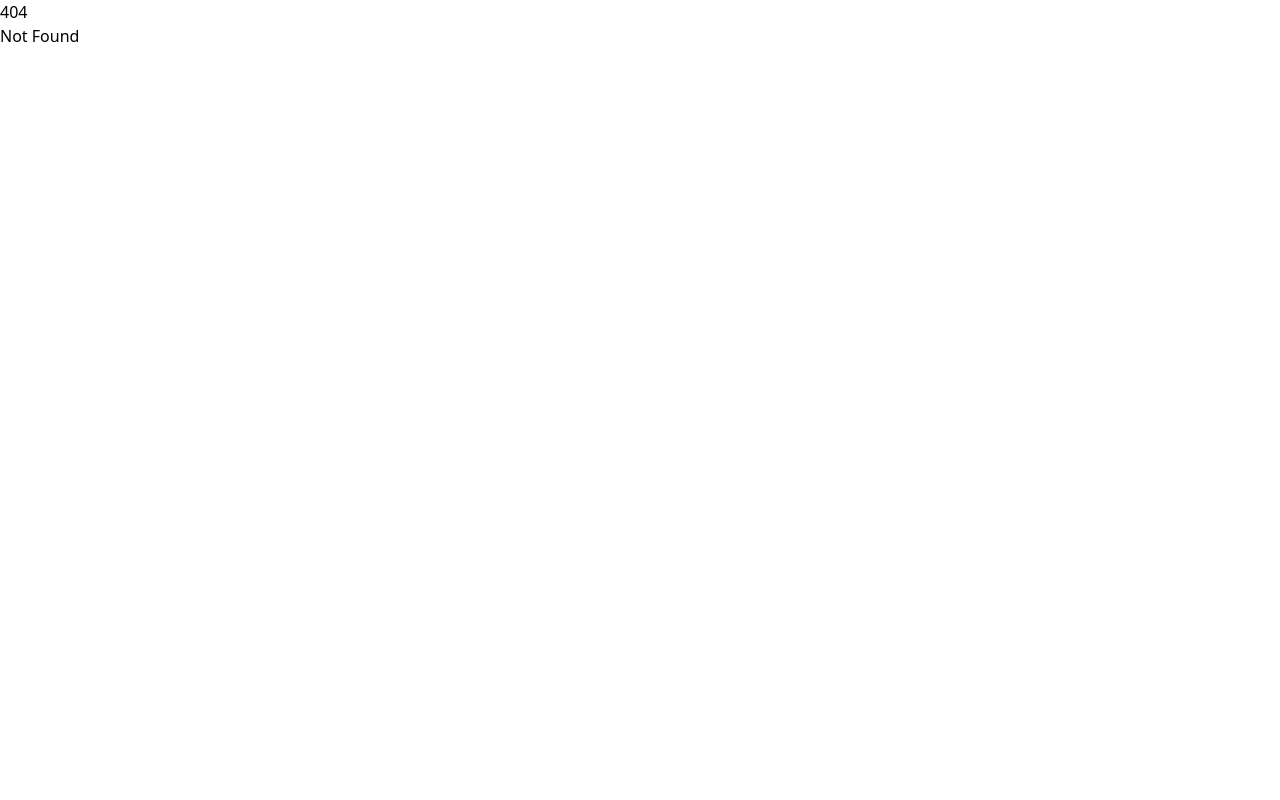
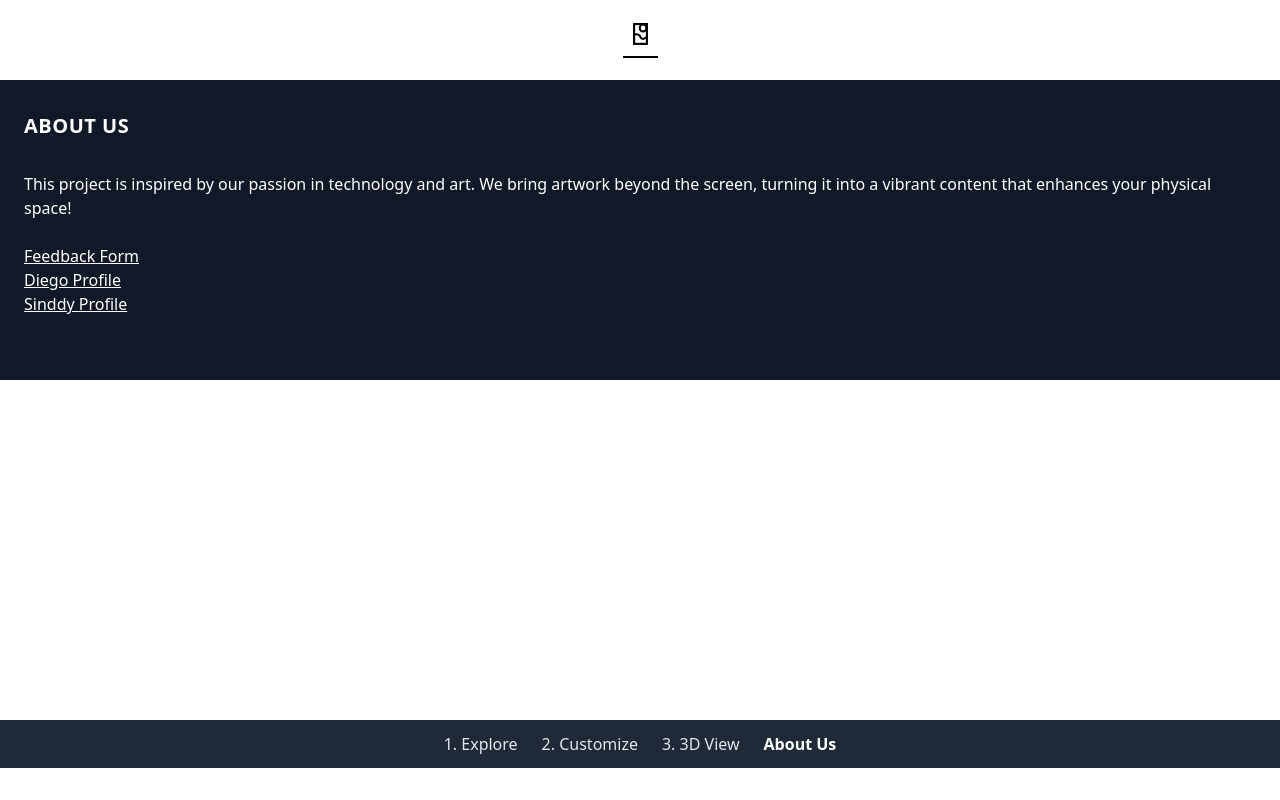
Before and after one commit to DiegoXR/decorar, a SvelteKit app: page /MainNavigation/AboutUs in a window 1280 px wide. Before the commit this address had no page. Built offline with nearby package versions, Linux system fonts and the light colour scheme.

Commit message:
UI Fixes

```diff
--- a/src/lib/components/UIComponents/DropdownInitializable.svelte
+++ b/src/lib/components/UIComponents/DropdownInitializable.svelte
@@ -84,7 +84,7 @@
       {formatDimensions(selected)}
     </button>
     {#if isOpen}
-      <div class="absolute right-0 w-48 mt-2 bg-white shadow-lg rounded-md z-10">
+      <div class="absolute right-0  top-[-30px] w-48  bg-white shadow-lg rounded-md z-10">
         <ul>
           {#each availableSizes as option}
             <button
--- a/src/lib/components/UIComponents/ImageCard.svelte
+++ b/src/lib/components/UIComponents/ImageCard.svelte
@@ -44,10 +44,10 @@
         </div>
 
         <div class="pt-3 flex items-center justify-center">
-            <p class="">Product Name</p>
+            <p class="">Art Info</p>
 
             <button
-            class="mx-2 mb-2 flex items-center justify-center  bg-white px-3 py-3" on:click={goToCustomize}>
+            class="mx-2 flex items-center justify-center  bg-white px-3 py-3" on:click={goToCustomize}>
             <NextIcon></NextIcon>
             <span class=" font-medium text-gray-700">Customize</span>
             </button>
--- a/src/lib/components/UIComponents/NavigationBar.svelte
+++ b/src/lib/components/UIComponents/NavigationBar.svelte
@@ -1,11 +1,25 @@
+<script>
+import { page } from '$app/stores';
+import { derived } from 'svelte/store';
+
+
+</script>
+
+
+
 <nav class=" text-black   bg-white w-full h-[10vh] bottom-0 fixed z-10">
-    <div class="mx-auto">
+    <div class="mx-auto bg-gray-800">
         <div class="flex justify-center items-center">
             <div class="flex items-center">
                 <!-- Navigation Links -->
-                <a href="/MainNavigation/Explore" class="rounded px-3 py-3">Explore</a>
-                <a href="/MainNavigation/Setup" class="rounded px-3 py-3">Setup</a>
-                <a href="/MainNavigation/3DPage" class="rounded px-3 py-3">3DPage</a>
+                <a href="/MainNavigation/Explore" class="rounded px-3 py-3 text-gray-200" class:active={$page.route.id?.includes("Explore")}>1. Explore
+                <!-- <div class=" w-full h-[2px] bg-red-500" class:activeLine={$page.route.id?.includes("Explore")}> -->
+                <!-- </div> -->
+
+                </a>
+                <a href="/MainNavigation/Setup" class="rounded px-3 py-3 text-gray-200" class:active={$page.route.id?.includes("Setup")}> 2. Customize</a>
+                <a href="/MainNavigation/3DPage" class="rounded px-3 py-3  text-gray-200" class:active={$page.route.id?.includes("3DPage")}>3. 3D View</a>
+                <a href="/MainNavigation/AboutUs" class="rounded px-3 py-3  text-gray-200" class:active={$page.route.id?.includes("AboutUs")}>About Us</a>
                 <!-- <a href="/MainNavigation/Customize" class="rounded px-3 py-3">Customize</a> -->
                 <!-- <a href="/MainNavigation/ARSet" class="rounded px-3 py-3">AR</a> -->
                 <!-- <a href="/MainNavigation/Playground" class="rounded px-3 py-3">PlayGorund</a> -->
@@ -13,3 +27,15 @@
         </div>
     </div>
 </nav>
+
+<style>
+    .active {
+      font-weight: bold;
+      color: white;
+    }
+
+    .activeLine {
+        /* visibility: visible; */
+        color: yellow;
+    }
+  </style>
--- a/src/routes/+page.svelte
+++ b/src/routes/+page.svelte
@@ -32,17 +32,20 @@
   }
 </script>
 
+<div class=" items-center justify-center h-2/5 w-full p-5 flex flex-row">
+  <img src="/CompanyLogoV2.svg" alt="CompanyLogo" class="mx-2 h-10 w-10" />
+  <!-- <p class="mx-2 font-bold text-black font-roboto">Decorar.io</p> -->
+</div>
+
 <div
   class="parentContainer w-screen h-screen flex flex-col md:flex-row p-1"
 >
   <!-- BRAND SECTION -->
   <div class=" flex-[6]  text-white h-full p-1">
+    <!-- BRAND SECTION - HEADER -->
+
     <div class="flex flex-col  items-center justify-center h-full p-1">
-      <!-- BRAND SECTION - HEADER -->
-      <div class="bg-white items-center justify-center h-1/5 w-full p-1 flex flex-row">
-        <img src="/CompanyLogoV2.svg" alt="CompanyLogo" class="mx-2 h-10 w-10" />
-        <!-- <p class="mx-2 font-bold text-black font-roboto">Decorar.io</p> -->
-      </div>
+
        <!-- BRAND SECTION - IMG -->
       <!-- <div class=" bg-custom bg-orange-300 h-4/5 w-full"> -->
        <div class=" bg-[url('/landingPage/BG_1080.webp')]  bg-cover bg-center   h-4/5 w-full">
@@ -116,39 +119,6 @@
 </div>
 </div>
 
-<section class="bg-gray-900">
-  <div class="container py-8 px-6 mx-auto">
-      <p
-          class="uppercase tracking-wide no-underline hover:no-underline font-bold text-white text-xl mb-8"
-        >
-          About Us
-  </p>
-
-      <p class="mt-8 mb-8 text-white">
-        This project is inspired by our passion in technology and art. We bring artwork beyond the screen, turning it into a vibrant content that enhances your physical space!
-          <br />
-          <br />
-          <a
-              class="text-white underline hover:text-gray-900"
-              href="https://eltiempo.com/">Feedback Form</a
-          >
-          <br />
-          <a
-              class="text-white underline hover:text-gray-900"
-              href="https:www.linkedin.com/in/diegomillanxr"
-              target="_blank">Diego Profile</a
-          >
-          <br />
-          <a
-              class="text-white underline hover:text-gray-900"
-              href="https://www.linkedin.com/in/sinddy-carreno/"
-              target="_blank">Sinddy Profile</a
-          >
-      </p>
-  </div>
-</section>
-
-
 <!-- YourComponent.svelte -->
 <style>
   .bg-custom {
--- a/src/routes/MainNavigation/+layout.svelte
+++ b/src/routes/MainNavigation/+layout.svelte
@@ -37,7 +37,7 @@
 
 <PageHeader></PageHeader>
 <!-- <div class="bg-red-700 w-full h-[10vh] bottom-0 fixed">hola</div>  -->
-<div class="h-[100vh] w-full bg-black">
+<div class="h-[100vh] w-full bg-white">
     <!-- SPACER BEHIND THE HEADER  -->
    <div class="w-full h-[10vh] bg-slate-600">
    </div >
--- /dev/null
+++ b/src/routes/MainNavigation/AboutUs/+page.svelte
@@ -0,0 +1,31 @@
+<section class="bg-gray-900">
+    <div class="container py-8 px-6 mx-auto">
+        <p
+            class="uppercase tracking-wide no-underline hover:no-underline font-bold text-white text-xl mb-8"
+          >
+            About Us
+    </p>
+
+        <p class="mt-8 mb-8 text-white">
+          This project is inspired by our passion in technology and art. We bring artwork beyond the screen, turning it into a vibrant content that enhances your physical space!
+            <br />
+            <br />
+            <a
+                class="text-white underline hover:text-gray-900"
+                href="https://eltiempo.com/">Feedback Form</a
+            >
+            <br />
+            <a
+                class="text-white underline hover:text-gray-900"
+                href="https://www.linkedin.com/in/diegomillanxr"
+                target="_blank">Diego Profile</a
+            >
+            <br />
+            <a
+                class="text-white underline hover:text-gray-900"
+                href="https://www.linkedin.com/in/sinddy-carreno/"
+                target="_blank">Sinddy Profile</a
+            >
+        </p>
+    </div>
+  </section>
--- a/src/routes/MainNavigation/Setup/+page.svelte
+++ b/src/routes/MainNavigation/Setup/+page.svelte
@@ -56,13 +56,13 @@
 <div
     class="flex flex-wrap bg-red-600 h-[100vh] w-[100vw]"
 >
-    <div bind:this={parentElement} class=" w-full md:w-1/2 p-6 flex flex-col bg-gray-200">
+    <div bind:this={parentElement} class=" w-full md:w-1/2 p-6 flex flex-col bg-gray-100">
         <!-- {console.log('HTML Parent section rendered')} -->
         <SetupView></SetupView>
     </div>
 
      <div class="bg-white w-full md:w-1/2 p-4 flex flex-col">
-        <div class="bg-gray-300 w-full h-[50%]">
+        <div class="bg-white w-full h-[50%]">
              <UiGroup></UiGroup>
          </div>
      </div>
```
